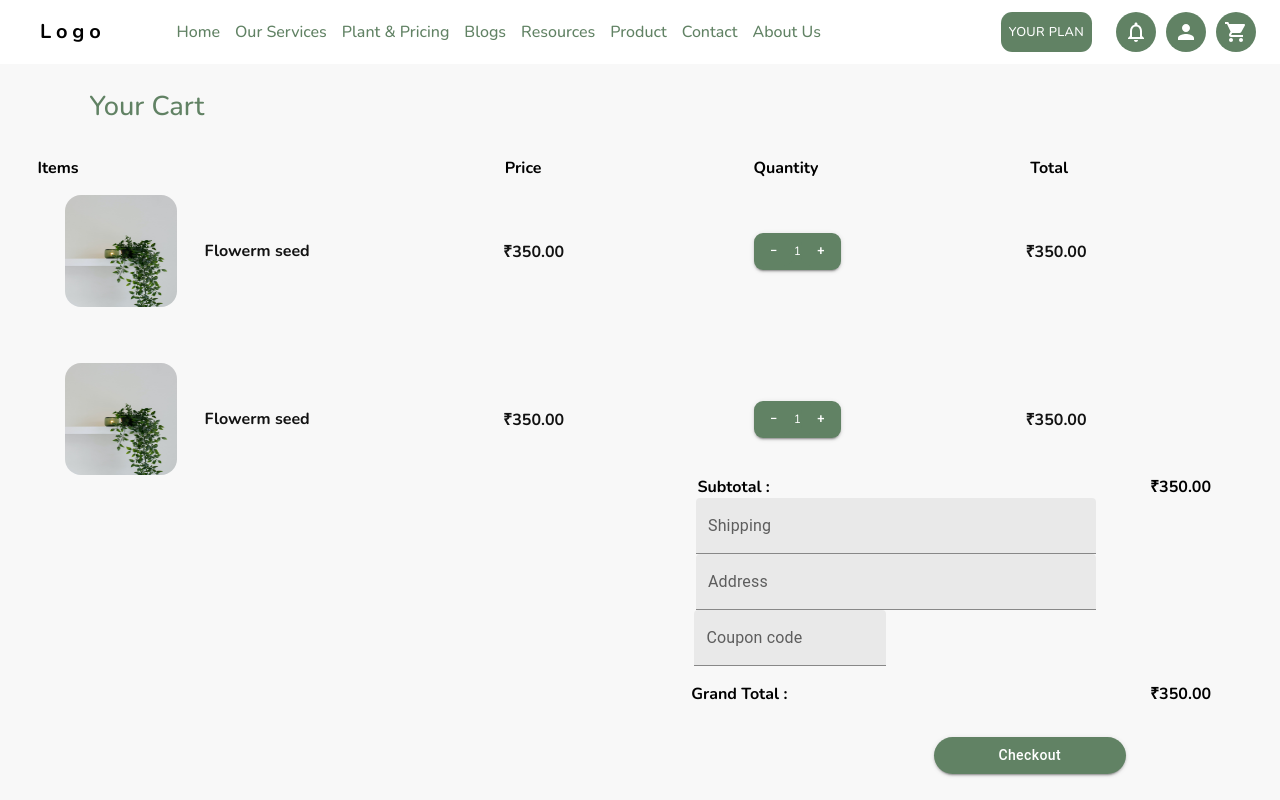
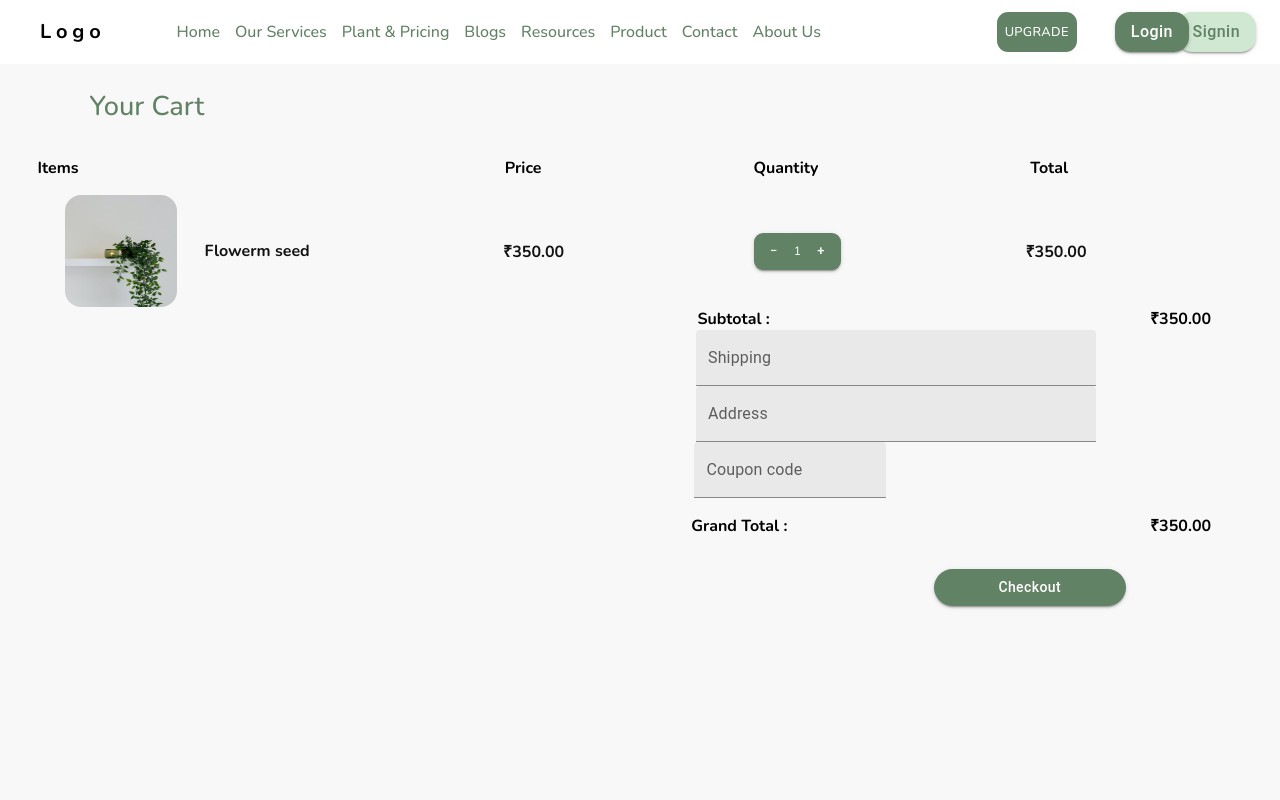
Before and after one commit to Chitransh24/apna-bageecha, a React (Create React App) app: page /cart in a window 1280 px wide. Shown: the top 800 px of the page. Built offline with nearby package versions, Linux system fonts and the light colour scheme.

Commit message:
AbTextfield and Cookies get

```diff
--- a/src/components/Navbar/ResponsiveBtns.js
+++ b/src/components/Navbar/ResponsiveBtns.js
@@ -10,15 +10,18 @@ import { Link } from "react-router-dom";
 import { useState, useEffect } from "react";
 
 function ResponsiveBtns({toggleCart}) {
+ const [items, setItems] = useState()
 
+useEffect(() => {
+  const items = JSON.parse(localStorage.getItem('userInfo'));
+  // console.log("Agya", items)
+  if (items) {
+   setItems(items);
+  }
+}, []);
+  console.log("Ayan:", items)
   console.log(toggleCart)
-  useEffect(() => {
-    const getCookies = () => {
-      const myCookies = JSON.parse(localStorage.getItem("userInfo"));
-      console.log("Cookies :", myCookies)
-    }
-    getCookies();
-  });
+
 
 
   const [active, setActive] = useState(0);
@@ -33,12 +36,12 @@ function ResponsiveBtns({toggleCart}) {
 
   const ButtonWrapper = styled.section`
     .res-btn {
-      width: "8.2rem";
-      height: "2rem";
+      width: "8.5rem";
+      height: "2.2rem";
       background-color: #618264;
       color: #fff;
       border-radius: .7rem;
-      margin-right: 1.5rem;
+      margin-right: .5rem;
       font-size: 0.8rem;
       font-family: "Nunito";
     }
@@ -97,51 +100,8 @@ function ResponsiveBtns({toggleCart}) {
 
   return (
     <ButtonWrapper style={{ display: "flex" }}>
-      {/* <Button className="res-btn">Upgrade</Button> */}
-
-
-      {/* <Link to="/login">
-        <AbButton
-          className="login"
-          sx={{
-            color: authActive === 0 ? "#FFFFFF" : "#618264",
-            backgroundColor: authActive === 0 ? "#618264" : "#D0E7D2",
-            borderRadius: "15px",
-            height: "2.5rem",
-            textTransform: "none",
-            fontSize: "16px",
-            padding: "0px 1rem",
-            position: "relative",
-            left: "30px",
-            zIndex: authActive ? "" : 9,
-          }}
-          variant="contained"
-          onClick={() => {
-            handleAuthActive(0);
-          }}
-          text="Login"
-          color="light"
-        />
-      </Link>
-
-      <Link to="/signup">
-        <AbButton
-        className="signup"
-          sx={{
-            color: authActive === 1 ? "#FFFFFF" : "#618264",
-            backgroundColor: authActive === 1 ? "#618264" : "#D0E7D2",
-            borderRadius: "15px",
-            height: "2.5rem",
-            textTransform: "none",
-            fontSize: "16px",
-            marginLeft: "1.1rem",
-          }}
-          variant="contained"
-          onClick={() => handleAuthActive(1)}
-          text="Signin"
-          color="light"
-        />
-      </Link> */}
+      { items ?
+      <>
 
       <Button className="res-btn">Your plan</Button>
 
@@ -188,8 +148,55 @@ function ResponsiveBtns({toggleCart}) {
      <ShoppingCart className="notification" sx={{ p: 0 }}  />
    </IconButton>
 
+         </>
+    :
+    <> <Button className="res-btn">Upgrade</Button>
+    <Link to="/login">
+     <AbButton
+       className="login"
+       sx={{
+         color: authActive === 0 ? "#FFFFFF" : "#618264",
+         backgroundColor: authActive === 0 ? "#618264" : "#D0E7D2",
+         borderRadius: "15px",
+         height: "2.5rem",
+         textTransform: "none",
+         fontSize: "16px",
+         padding: "0px 1rem",
+         position: "relative",
+         left: "30px",
+         zIndex: authActive ? "" : 9,
+       }}
+       variant="contained"
+       onClick={() => {
+         handleAuthActive(0);
+       }}
+       text="Login"
+       color="light"
+     />
+   </Link>
+
+   <Link to="/signup">
+     <AbButton
+     className="signup"
+       sx={{
+         color: authActive === 1 ? "#FFFFFF" : "#618264",
+         backgroundColor: authActive === 1 ? "#618264" : "#D0E7D2",
+         borderRadius: "15px",
+         height: "2.5rem",
+         textTransform: "none",
+         fontSize: "16px",
+         marginLeft: "1.1rem",
+       }}
+       variant="contained"
+       onClick={() => handleAuthActive(1)}
+       text="Signin"
+       color="light"
+     />
+   </Link> </>
+}
     </ButtonWrapper>
   );
+
 }
 
 export default ResponsiveBtns;
--- a/src/views/Home/ProductSwiper.js
+++ b/src/views/Home/ProductSwiper.js
@@ -32,63 +32,8 @@ function ProductSwiper() {
     apiCall();
   }, []);
 
-  const swiper = useSwiperSlide();
-
-      // Styled container for the entire carousel
-  const StyledArrowButton = styled.div`
-    background-color: #007bff;
-    color: #fff;
-    padding: 10px 15px;
-    border-radius: 5px;
-    cursor: pointer;
-
-    &:hover {
-      background-color: #0056b3;
-    }
-  `;
-
-  // Styled slide content
-  const SwiperSingleProduct = styled.div`
-    /* text-align: center;
-        padding: 20px;
-        background-color: #fff;
-        border-radius: 8px;
-        box-shadow: 0 2px 4px rgba(0, 0, 0, 0.1); */
-  `;
 
 
-
-//   return (
-//     <SwiperProduct>
-//     <Swiper
-//     spaceBetween={10}
-//     slidesPerView={4}
-//     navigation={true}
-//     // pagination={{ clickable: true }}
-//     scrollbar={{ draggable: true }}
-//     modules={[Pagination, Navigation]}
-//     onSlideChange={() => console.log('slide change')}
-//     onSwiper={(swiper) => console.log(swiper)}
-//     css={{  }}
-//   >
-
-// <Grid container spacing={1}>
-//          {products.map((product) => (
-//           <Grid  item xs={12} sm={6} md={4} lg={3}>
-//        <SwiperSlide>
-//          <SingleProduct
-//             src={product.image}
-//             title={product.title}
-//             description={product.description}
-//             price={product.price}
-//             quantity={product.quantity}
-//             imgUrl={product.imgUrl}
-//             key={product._id}
-//           />
-//           </SwiperSlide>
-//           </Grid>
-//         ))}
-//   // Styled container for the entire carousel
 
   return (
     <SwiperProduct>
@@ -107,7 +52,7 @@ function ProductSwiper() {
           {products.map((product) => (
             <Grid item xs={12} sm={6} md={4} lg={3}>
               <SwiperSlide>
-                <SwiperSingleProduct>
+
                   <SingleProduct
                     src={product.image}
                     title={product.title}
@@ -117,7 +62,6 @@ function ProductSwiper() {
                     imgUrl={product.imgUrl}
                     key={product._id}
                   />
-                </SwiperSingleProduct>
               </SwiperSlide>
             </Grid>
           ))}
--- a/src/views/Home/ProductSwiperStyle.js
+++ b/src/views/Home/ProductSwiperStyle.js
@@ -2,8 +2,8 @@ import { styled } from "@mui/system";
 
 export const SwiperProduct = styled("div")({
   width: "85rem",
+  height: "50vh",
   margin: "auto",
-  height: "5rem",
   padding: "20px",
   borderRadius: "10px",
 });
--- a/src/views/Products/Products.js
+++ b/src/views/Products/Products.js
@@ -85,22 +85,12 @@ const Products = () => {
         height: "100vh",
       }}
     >
-       <AbModal open={open}>
-        <AddProduct setOpen={setOpen} />
-      </AbModal>
-       <div style={{ textAlign: "right", margin: "5px" }}>
-       <AbButton
-          sx={{ zIndex: "9999" }}
-          variant="contained"
-        onClick={() => setOpen(true)}
-        text="Add Products"
-        />
-      </div>
+
       <div
         style={{
           display: "flex",
           // backgroundColor: "red",
-          margin: "0  0 1rem 5rem",
+          margin: "4rem 0 1rem 5rem",
         }}
       >
         <Grid container spacing={1} sx={{ marginBottom: "4rem" }}>
--- a/src/views/YourCart/YourCart.js
+++ b/src/views/YourCart/YourCart.js
@@ -62,13 +62,6 @@ function YourCart() {
         quantity={1}
         total={"350.00"}
       />
-      <YourCartDetails
-        src={src}
-        title={"Flowerm seed"}
-        price={"350.00"}
-        quantity={1}
-        total={"350.00"}
-      />
       <Box
         sx={{
           display: "flex",
@@ -85,12 +78,6 @@ function YourCart() {
           </span>
         </span>
 
-        {/* <TextField
-          sx={{ margin: "1rem 0 0 20rem", width: "25rem" }}
-          id="outlined-multiline-flexible"
-          label="Shipping"
-          variant="filled"
-        /> */}
         <AbTextfield
           id="outlined-multiline-flexible"
           variant="filled"
```
Lines whose indentation alone changed are shown as unchanged.
